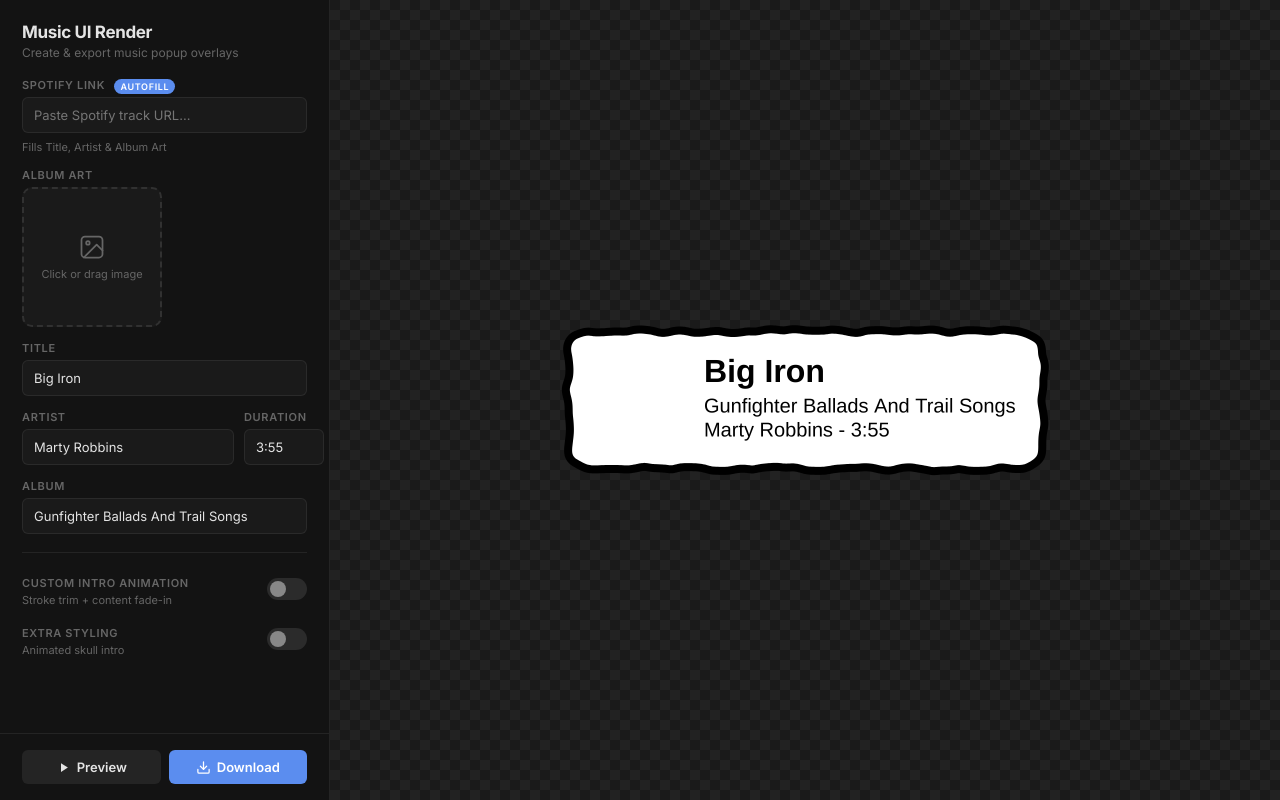
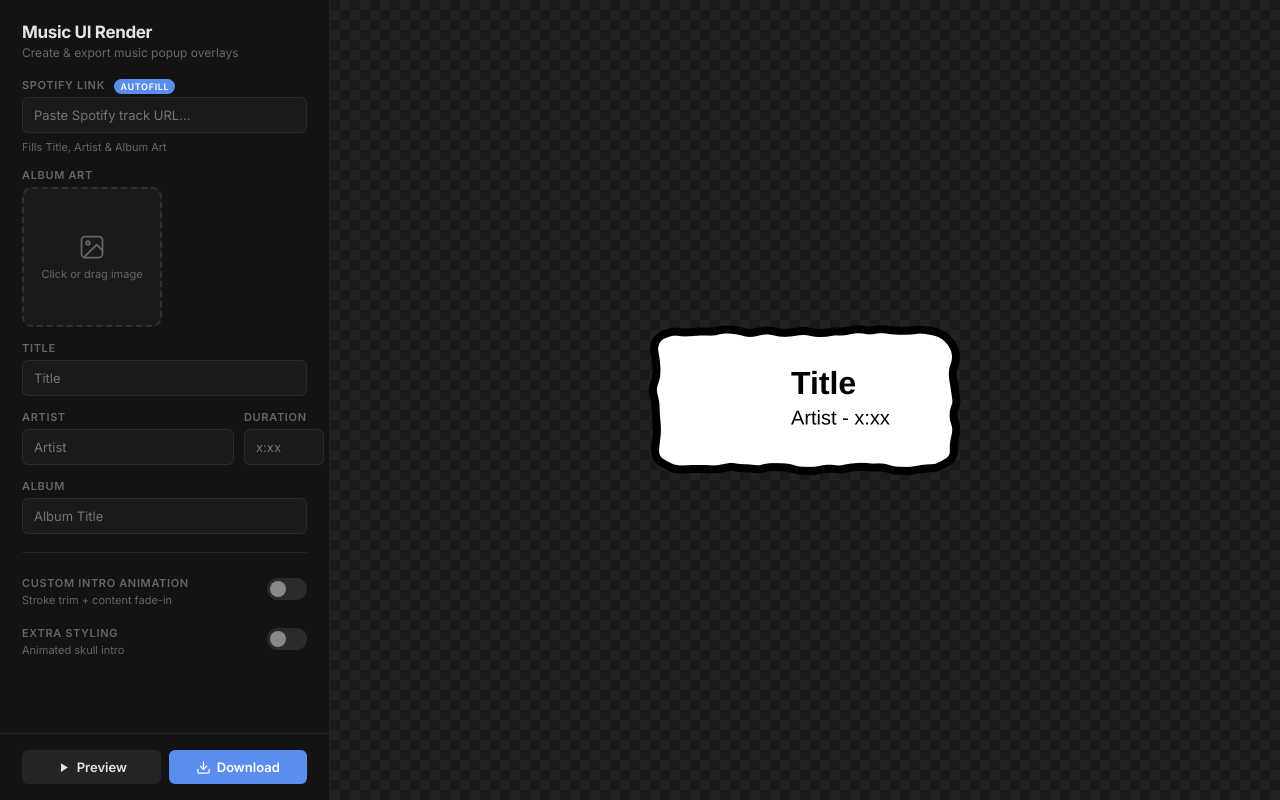
Before and after one commit to LucasM-D/MusicUIRenderEseninocafe, a plain HTML site: page index.html in a window 1280 px wide. Drawn offline with Linux system fonts and the light colour scheme.

Commit message:
Optimize render speed with WebP and batching, increase duration to 8s, and fix UI input placeholders

```diff
--- a/app.js
+++ b/app.js
@@ -42,7 +42,7 @@ const CFG = {
 
   // Export settings
   fps: 25,
-  idleDuration: 4000,
+  idleDuration: 7200,
 };
 
 const CONTAINER_H = CFG.artInset * 2 + CFG.artSize;
@@ -57,10 +57,10 @@ let loopStart = null;
 let introActive = false;
 
 const state = {
-  title: 'Big Iron',
-  artist: 'Marty Robbins',
-  album: 'Gunfighter Ballads And Trail Songs',
-  duration: '3:55',
+  title: '',
+  artist: '',
+  album: '',
+  duration: '',
   useAnim: false,
   extraStyling: false,
 };
@@ -301,10 +301,10 @@ function measureContainerW() {
   ctx.save();
   ctx.setTransform(1, 0, 0, 1, 0, 0);
   ctx.font = 'bold 32px Helvetica, Arial, sans-serif';
-  const tw = ctx.measureText(state.title || ' ').width;
+  const tw = ctx.measureText(state.title || 'Title').width;
   ctx.font = '20px Helvetica, Arial, sans-serif';
-  const aw = ctx.measureText(state.album || ' ').width;
-  const adw = ctx.measureText(`${state.artist} - ${state.duration}` || ' ').width;
+  const aw = ctx.measureText(state.album || 'Album Title').width;
+  const adw = ctx.measureText(`${state.artist || 'Artist'} - ${state.duration || 'x:xx'}`).width;
   ctx.restore();
   return Math.max(TEXT_X + Math.max(tw, aw, adw) + CFG.rightPad, CFG.minWidth);
 }
@@ -393,18 +393,22 @@ function render(introMs, noiseT, isExporting = false) {
     ctx.textBaseline = 'top';
     ctx.font = 'bold 32px Helvetica, Arial, sans-serif';
 
+    const drawTitle = state.title || 'Title';
+    const drawAlbum = state.album || 'Album Title';
+    const drawArtist = state.artist || 'Artist';
+    const drawDuration = state.duration || 'x:xx';
+
     const hasAlbum = state.album && state.album.trim().length > 0;
 
     if (hasAlbum) {
-      ctx.fillText(state.title, TEXT_X, 26);
+      ctx.fillText(drawTitle, TEXT_X, 26);
       ctx.font = '20px Helvetica, Arial, sans-serif';
-      ctx.fillText(state.album, TEXT_X, 66);
-      ctx.fillText(`${state.artist} - ${state.duration}`, TEXT_X, 90);
+      ctx.fillText(drawAlbum, TEXT_X, 66);
+      ctx.fillText(`${drawArtist} - ${drawDuration}`, TEXT_X, 90);
     } else {
-      // Centered more vertically and closer together
-      ctx.fillText(state.title, TEXT_X, 38);
+      ctx.fillText(drawTitle, TEXT_X, 38);
       ctx.font = '20px Helvetica, Arial, sans-serif';
-      ctx.fillText(`${state.artist} - ${state.duration}`, TEXT_X, 78);
+      ctx.fillText(`${drawArtist} - ${drawDuration}`, TEXT_X, 78);
     }
   }
 
@@ -503,7 +507,7 @@ async function exportMOV() {
     const timeMs = f * frameDt;
     const introMs = state.useAnim ? timeMs : Infinity;
     render(introMs, timeMs / 1000, true); // Pass true to use exportScale
-    frames.push(canvas.toDataURL('image/png'));
+    frames.push(canvas.toDataURL('image/webp', 0.95));
 
     if (f % 15 === 0) {
       overlay.querySelector('p').textContent =
@@ -515,7 +519,7 @@ async function exportMOV() {
   overlay.querySelector('p').textContent = 'Sending to server…';
   await new Promise(r => setTimeout(r, 0));
 
-  const BATCH = 25;
+  const BATCH = 100;
   const sessionId = Date.now().toString();
 
   for (let i = 0; i < frames.length; i += BATCH) {
--- a/index.html
+++ b/index.html
@@ -49,25 +49,25 @@
         <!-- Title -->
         <div class="field">
           <label>Title</label>
-          <input type="text" id="titleInput" value="Big Iron" placeholder="Song title">
+          <input type="text" id="titleInput" placeholder="Title">
         </div>
 
         <!-- Artist + Duration Row -->
         <div class="field-row">
           <div class="field" style="flex:1">
             <label>Artist</label>
-            <input type="text" id="artistInput" value="Marty Robbins" placeholder="Artist name">
+            <input type="text" id="artistInput" placeholder="Artist">
           </div>
           <div class="field" style="width:80px">
             <label>Duration</label>
-            <input type="text" id="durationInput" value="3:55" placeholder="0:00">
+            <input type="text" id="durationInput" placeholder="x:xx">
           </div>
         </div>
 
         <!-- Album -->
         <div class="field">
           <label>Album</label>
-          <input type="text" id="albumInput" value="Gunfighter Ballads And Trail Songs" placeholder="Album name">
+          <input type="text" id="albumInput" placeholder="Album Title">
         </div>
 
         <hr class="divider">
```
Also changed, not shown: 1 other file.
